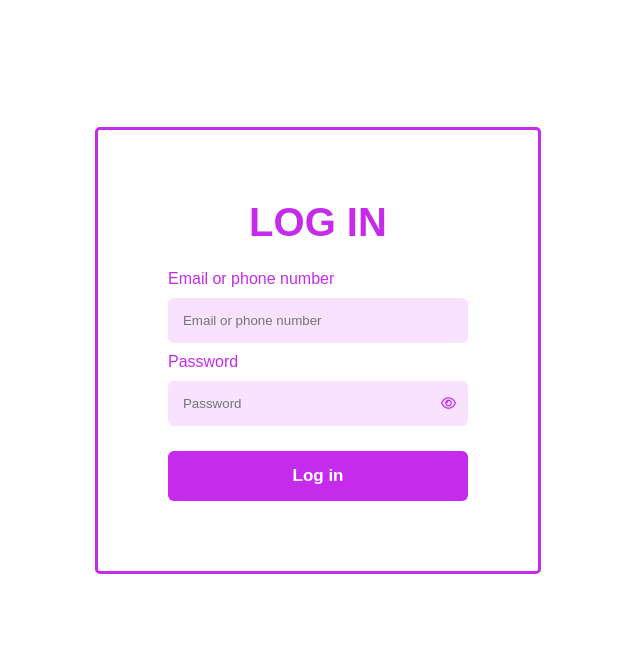
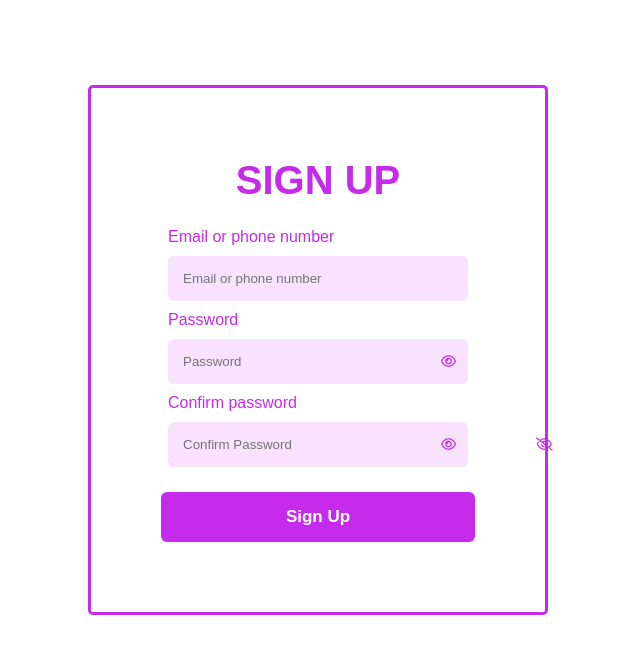
Before and after one commit to mursalin2250/loginPage, a plain HTML site: page index.html in a window 1280 px wide. Shown: the whole page, without its empty margins (322-962 px from the left). Drawn offline with Linux system fonts and the light colour scheme.

Commit message:
Update index.html

```diff
--- a/index.html
+++ b/index.html
@@ -9,7 +9,7 @@
 </head>
 <body>
 	<div class="main">
-		<h1>LOG IN</h1>
+		<h1>SIGN UP</h1>
 		<div class="form">
 			<legend>Email or phone number</legend>
 			<div class="gmail">
@@ -17,12 +17,18 @@
 			</div>
 			<legend>Password</legend>
 			<div class="password">
-				<input type="password" placeholder="Password" id="pass">
+				<input id="pass" type="password" placeholder="Password" onclick="eye()">
 				<button id="show" onclick="Showbtn()"><i class="fa-regular fa-eye"></i></button>
 				<button id="hide" onclick="Hidebtn()"><i class="fa-regular fa-eye-slash"></i></button>
 			</div>
+			<legend>Confirm password</legend>
+			<div class="password">
+				<input type="password" placeholder="Confirm Password" id="confirm" onclick="Eye()">
+				<button id="showbtn" onclick="show()"><i class="fa-regular fa-eye"></i></button>
+				<button id="hidebtn" onclick="hide()"><i class="fa-regular fa-eye-slash"></i></button>
+			</div>
 		</div>
-			<button type="submit" onclick="message()">Log in</button>
+			<button type="submit" onclick="message()">Sign Up</button>
 
 	</div>
 
```
